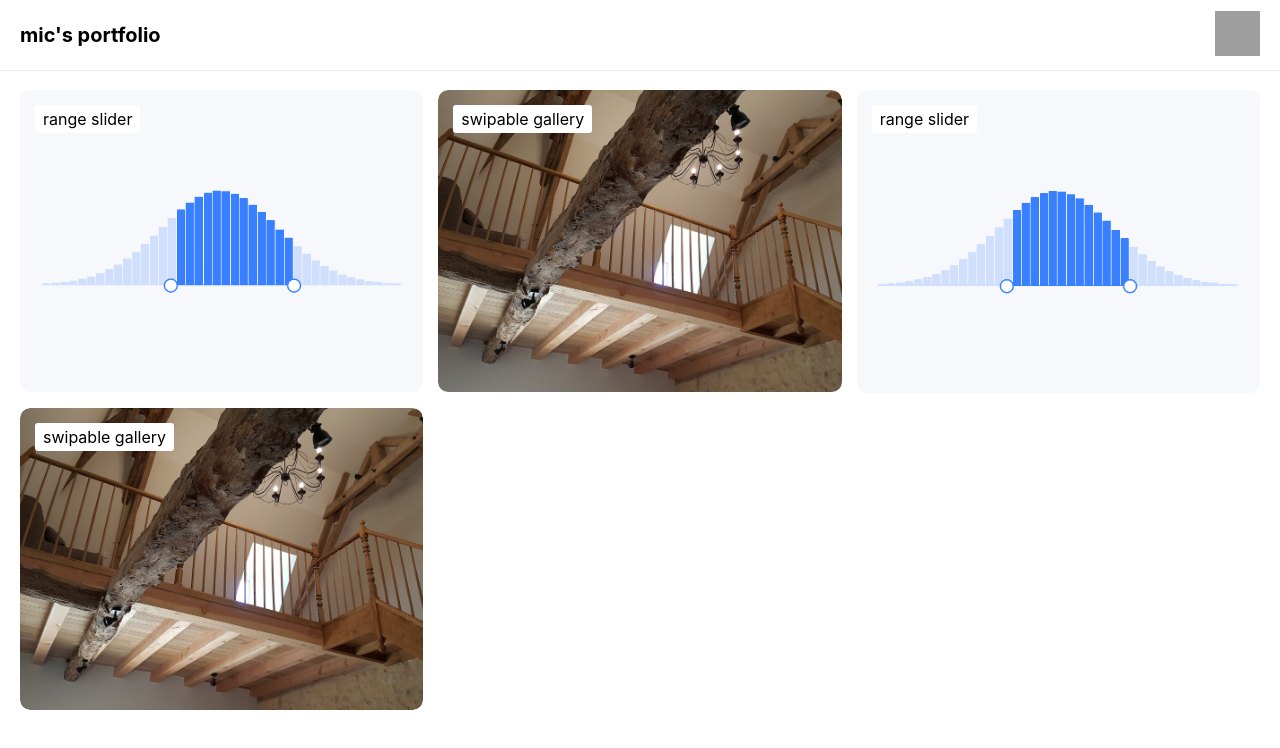
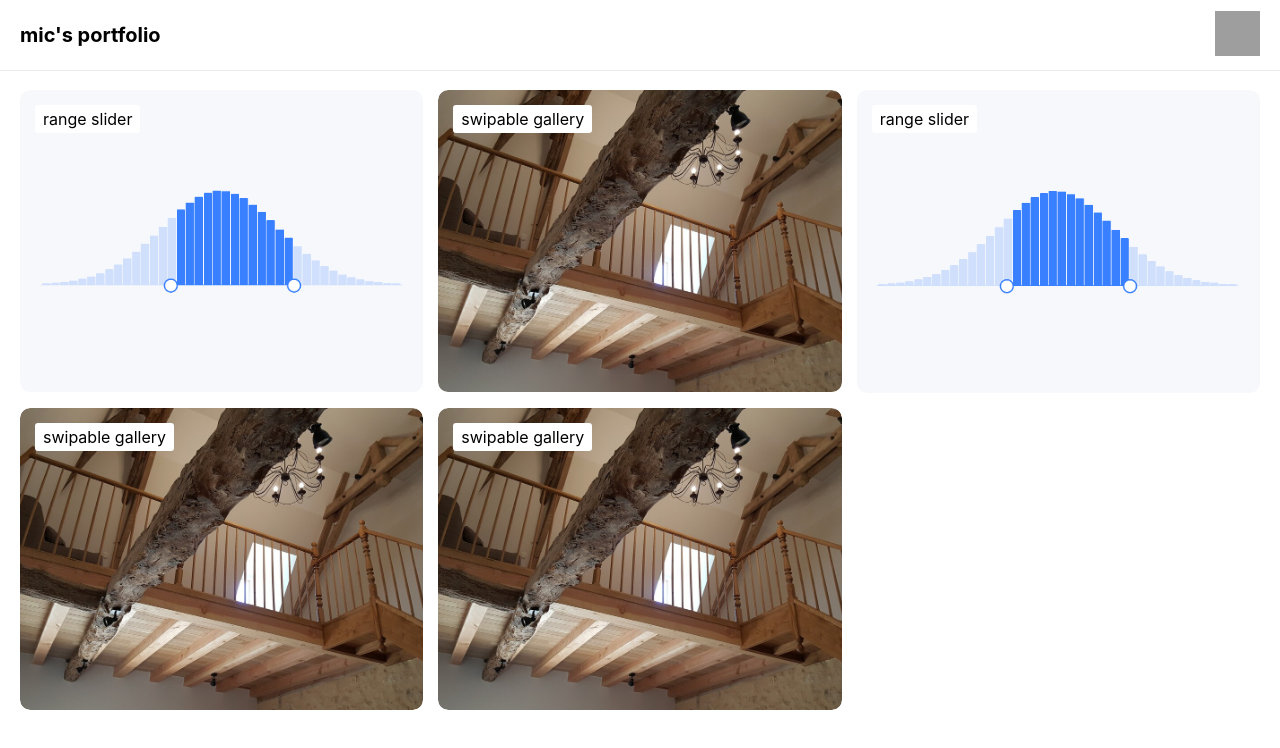
Before and after one commit to mhumphri/shop-app, a React (Create React App) app: page / in a window 1280 px wide. Shown: the top 748 px of the page. Built offline with nearby package versions, Linux system fonts and the light colour scheme; grey boxes are pictures that could not be loaded.

Commit message:
inital swipeable gallery placeholder component added and rendering

```diff
--- /dev/null
+++ b/notes.js
@@ -0,0 +1,5 @@
+chrome image resizing
+https://stackoverflow.com/questions/23257419/strange-chrome-image-resizing-behaviour
+
+chrome links not working
+https://stackoverflow.com/questions/20012821/buttons-not-working-in-chrome-app
--- a/src/homepage/components/portfolioList.js
+++ b/src/homepage/components/portfolioList.js
@@ -1,4 +1,5 @@
 import PortfolioItem from "./portfolioItem";
+import SwipeableGallery from "../../swipeableGallery/components/swipeableGallery";
 // array of data - each element contains data for a single portfolio item
 import itemArray from "../../data/itemArray";
 import "../css/portfolioList.css";
@@ -13,6 +14,7 @@ function PortfoiloList() {
           {itemArray.map((x) => (
             <PortfolioItem name={x.name} image={x.image} href={x.href} modal={x.modal} />
           ))}
+            <SwipeableGallery name={itemArray[1].name} image={itemArray[1].image} href={itemArray[1].href} modal={itemArray[1].modal} />
         </div>
       </div>
     </div>
--- /dev/null
+++ b/src/swipeableGallery/components/swipeableGallery.js
@@ -0,0 +1,50 @@
+import React from "react";
+import { useDispatch } from "react-redux";
+import { updateMainModal } from "../../redux/modals/modalsSlice";
+
+import "../css/swipeableGallery.css";
+
+// renders individual portfolio item either as a swipable photo gallry with progress indicator
+
+function SwipeableGallery(props) {
+
+  // redux hook for dispatching data
+  const dispatch = useDispatch();
+
+  // render of inner content
+  const innerContent = [
+    <div className="portfolioitem-tz4">
+      {props.name ? (
+        <div className="portfolioitem-ja2">{props.name}</div>
+      ) : null}
+      <img className="portfolioitem-uc3" alt="alt" src={props.image} />
+    </div>,
+  ];
+
+  // if props.href is true link is rendered
+  if (props.href) {
+    return (
+      <a href="/rangeSlider" className="portfolioitem-ie3">
+        {innerContent}
+      </a>
+    );
+  }
+
+  // if props.modal is true button is rendered
+  else if (props.modal) {
+    return (
+      <button
+        onClick={() => dispatch(updateMainModal(props.modal))}
+        className="portfolioitem-ie3"
+      >
+        {innerContent}
+      </button>
+    );
+  }
+  // else div is rendered
+   else {
+    return <div className="portfolioitem-ie3 auto-pointer">{innerContent}</div>;
+  }
+}
+
+export default SwipeableGallery;
```
Also changed, not shown: src/swipeableGallery/css/swipeableGallery.css (added).
